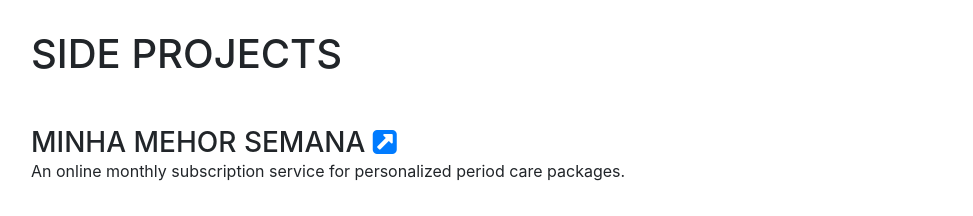
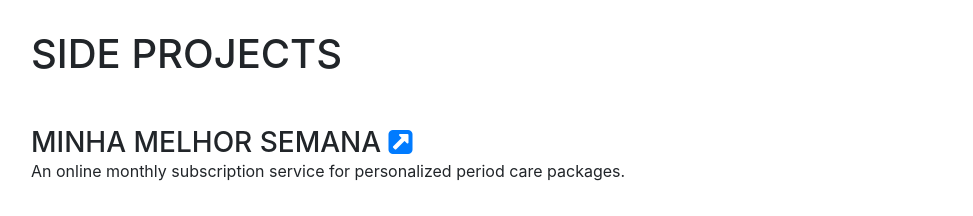
Before and after one commit to paavieira/resume, a website with bundled scripts: page index.html in a window 1280 px wide. Shown: the part 2260-2476 px from the top of the page, without its empty margins (289-1262 px from the left). Built offline with nearby package versions, Linux system fonts and the light colour scheme.

Commit message:
correcao minha melhor semana

```diff
--- a/index.html
+++ b/index.html
@@ -184,7 +184,7 @@
         <h1 class="mb-5">Side Projects</h1>
         <div class="resume-item d-flex flex-column flex-md-row mb-5">
           <div class="resume-content mr-auto">
-            <h3 class="mb-0">Minha Mehor Semana
+            <h3 class="mb-0">Minha Melhor Semana
               <a href="http://www.minhamelhorsemana.com.br/" target="_blank">
                 <i class="fa fa-external-link-square"></i>
               </a>
```
